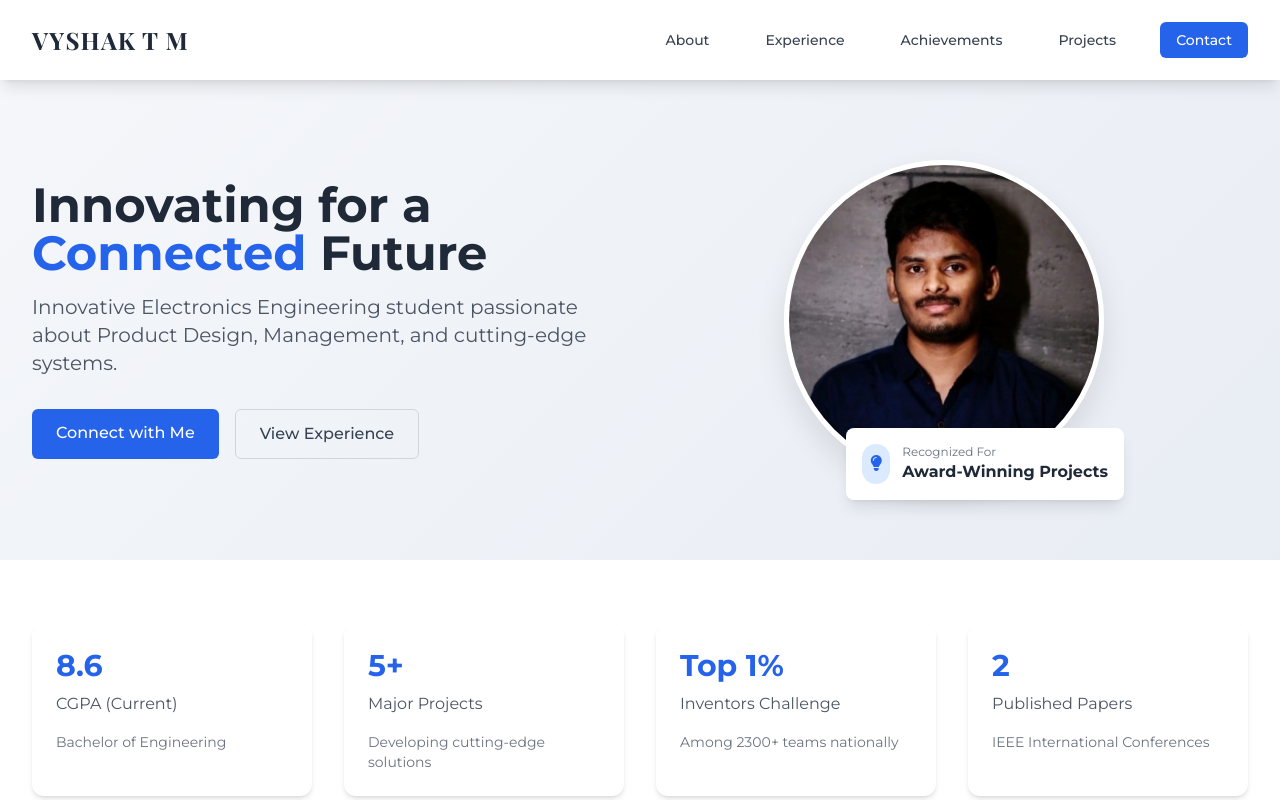
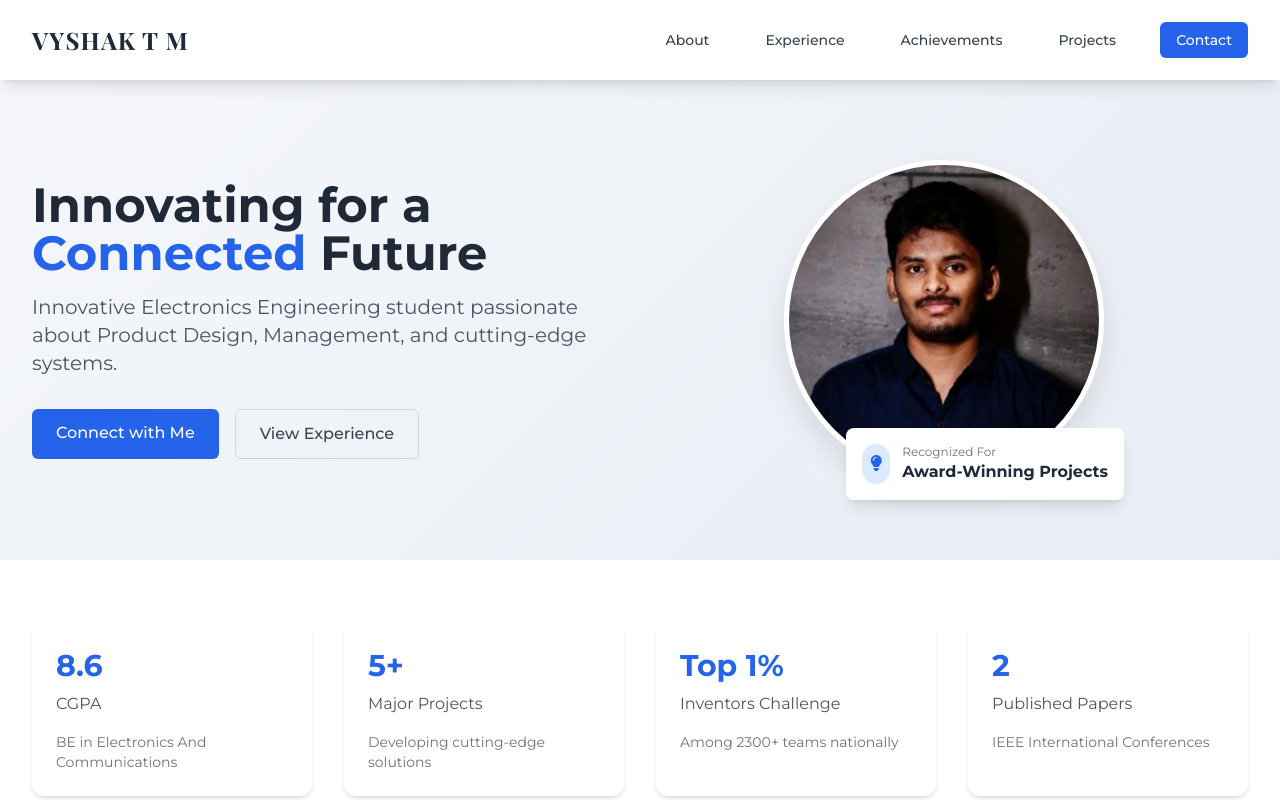
Before and after one commit to stark-doc/VK, a plain HTML site: page index.html in a window 1280 px wide. Shown: the top 800 px of the page. Drawn offline with nearby package versions, Linux system fonts and the light colour scheme.

Commit message:
Update index.html

```diff
--- a/index.html
+++ b/index.html
@@ -222,8 +222,8 @@
             <div class="grid grid-cols-1 md:grid-cols-4 gap-8">
                 <div class="stat-card bg-white p-6 rounded-xl shadow-md transition duration-300">
                     <div class="text-blue-600 text-3xl font-bold mb-2">8.6</div>
-                    <div class="text-gray-600">CGPA (Current)</div>
-                    <div class="mt-4 text-sm text-gray-500">Bachelor of Engineering</div>
+                    <div class="text-gray-600">CGPA</div>
+                    <div class="mt-4 text-sm text-gray-500">BE in Electronics And Communications</div>
                 </div>
                 <div class="stat-card bg-white p-6 rounded-xl shadow-md transition duration-300">
                     <div class="text-blue-600 text-3xl font-bold mb-2">5+</div>
```
